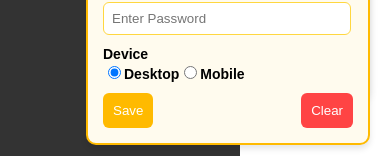
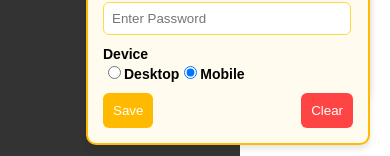
Before and after one commit to Parusha/bee-bot, a React (Create React App) app: page / in a window 390 px wide. Shown: the part 679-835 px from the top of the page. Built offline with nearby package versions, Linux system fonts and the light colour scheme; no server answers.

Commit message:
default to mobile

```diff
--- a/src/components/BeeForm.js
+++ b/src/components/BeeForm.js
@@ -5,7 +5,7 @@ const BeeForm = () => {
   const [url, setUrl] = useState('');
   const [username, setUsername] = useState('');
   const [password, setPassword] = useState('');
-  const [device, setDevice] = useState('desktop');
+  const [device, setDevice] = useState('mobile');
   const [isFormDisabled, setIsFormDisabled] = useState(false);
   const [isMinimized, setIsMinimized] = useState(false);
 
--- a/src/data/accordionData.json
+++ b/src/data/accordionData.json
@@ -3,7 +3,7 @@
     "title": "Login Test",
     "content": {
       "testName": "loginTest",
-      "description": "This test verifies the login functionality of the application.<br />Please use this URL for testing: <a href='https://new.hollywoodbets.net/' target='_blank' rel='noopener noreferrer'>https://new.hollywoodbets.net/</a>"
+      "description": "Please ensure that you are using Mobile as the device. Implementing Desktop soon.<br />Please use this URL for testing: <a href='https://new.hollywoodbets.net/' target='_blank' rel='noopener noreferrer'>https://new.hollywoodbets.net/</a>"
     }
   },
   {
```
